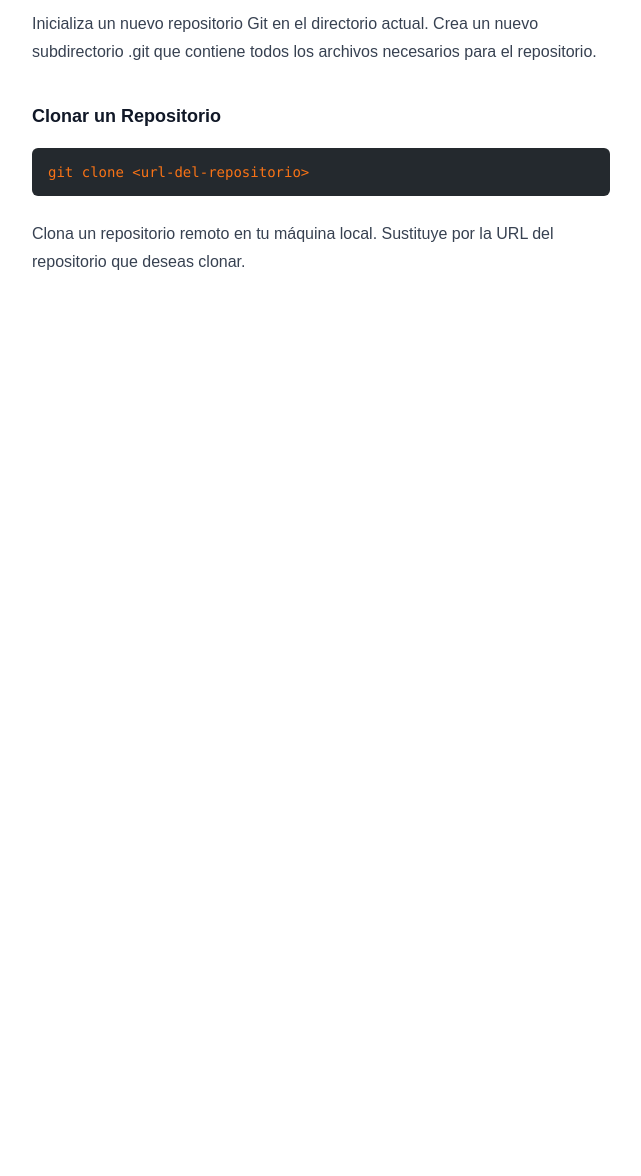
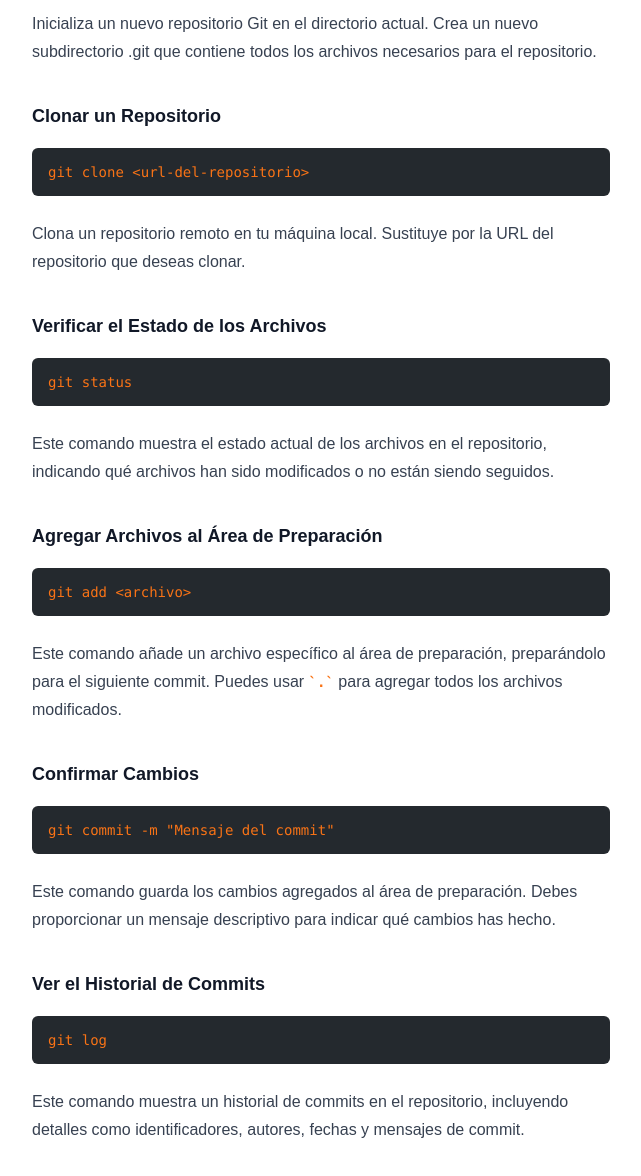
Before and after one commit to LUISEDOCCOR/mini-portafolio, an Astro site: page /blog/01 in a window 1280 px wide. Shown: the part 794-1970 px from the top of the page, without its empty margins (224-865 px from the left). Before the commit the page ends 1094 px from the top, so only its background shows below. Built offline with nearby package versions, Linux system fonts and the light colour scheme; Astro itself is replaced by a stand-in of ours; code samples lack their colours.

Commit message:
feat: finish post 01

````diff
--- a/src/layouts/Blog.astro
+++ b/src/layouts/Blog.astro
@@ -13,7 +13,7 @@ const { frontmatter } = Astro.props
         <h1 class="text-2xl font-bold">{frontmatter.title}</h1>
         <p class="jetbrains-mono text-md text-neutral-600">{frontmatter.desc}</p>
     </header>
-    <main>
+    <main class="pb-16">
         <Prose frontmatter={frontmatter}>
             <slot/>
         </Prose>
--- a/src/pages/blog/01.md
+++ b/src/pages/blog/01.md
@@ -29,3 +29,27 @@ Inicializa un nuevo repositorio Git en el directorio actual. Crea un nuevo subdi
 git clone <url-del-repositorio>
 ```
 Clona un repositorio remoto en tu máquina local. Sustituye <url-del-repositorio> por la URL del repositorio que deseas clonar.
+
+## Verificar el Estado de los Archivos
+```bash
+git status
+```
+Este comando muestra el estado actual de los archivos en el repositorio, indicando qué archivos han sido modificados o no están siendo seguidos.
+
+## Agregar Archivos al Área de Preparación
+```bash
+git add <archivo>
+```
+Este comando añade un archivo específico al área de preparación, preparándolo para el siguiente commit. Puedes usar `.` para agregar todos los archivos modificados.
+
+## Confirmar Cambios
+```bash
+git commit -m "Mensaje del commit"
+```
+Este comando guarda los cambios agregados al área de preparación. Debes proporcionar un mensaje descriptivo para indicar qué cambios has hecho.
+
+## Ver el Historial de Commits
+```bash
+git log
+```
+Este comando muestra un historial de commits en el repositorio, incluyendo detalles como identificadores, autores, fechas y mensajes de commit.
````
